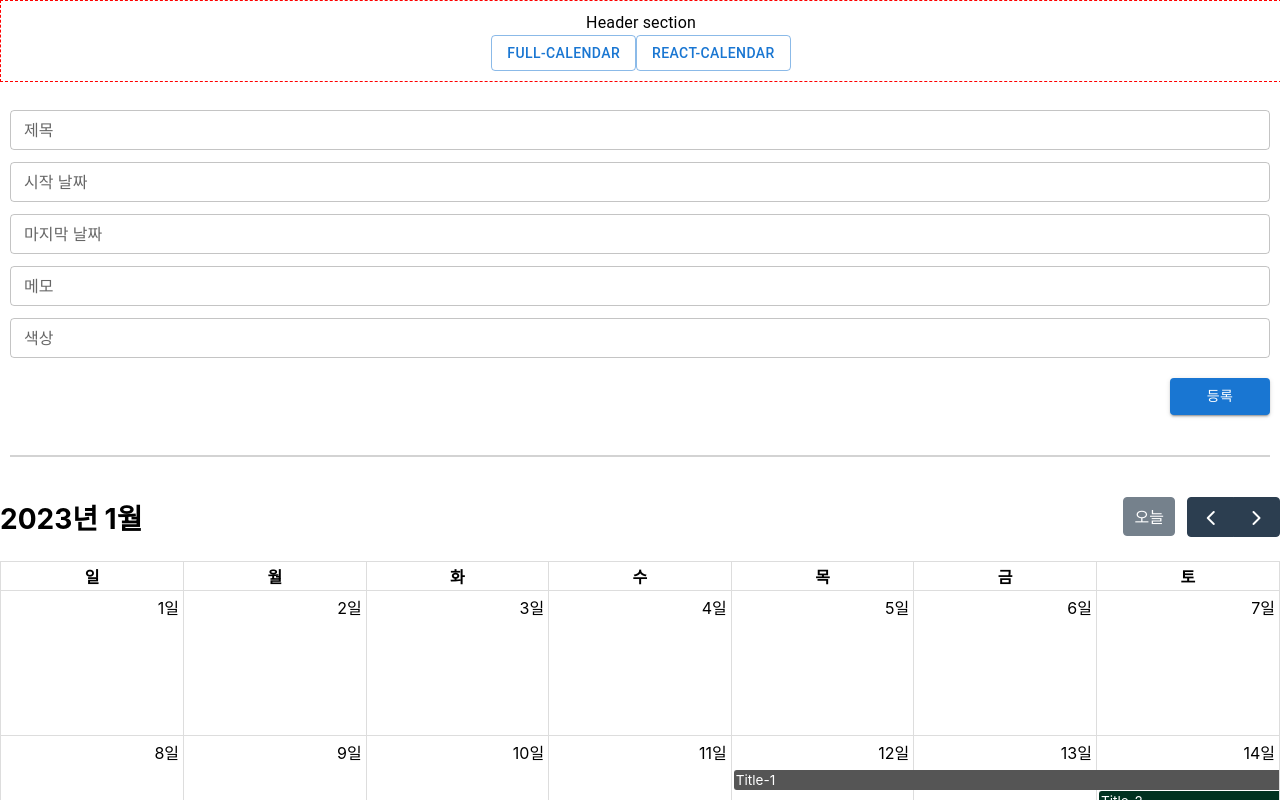
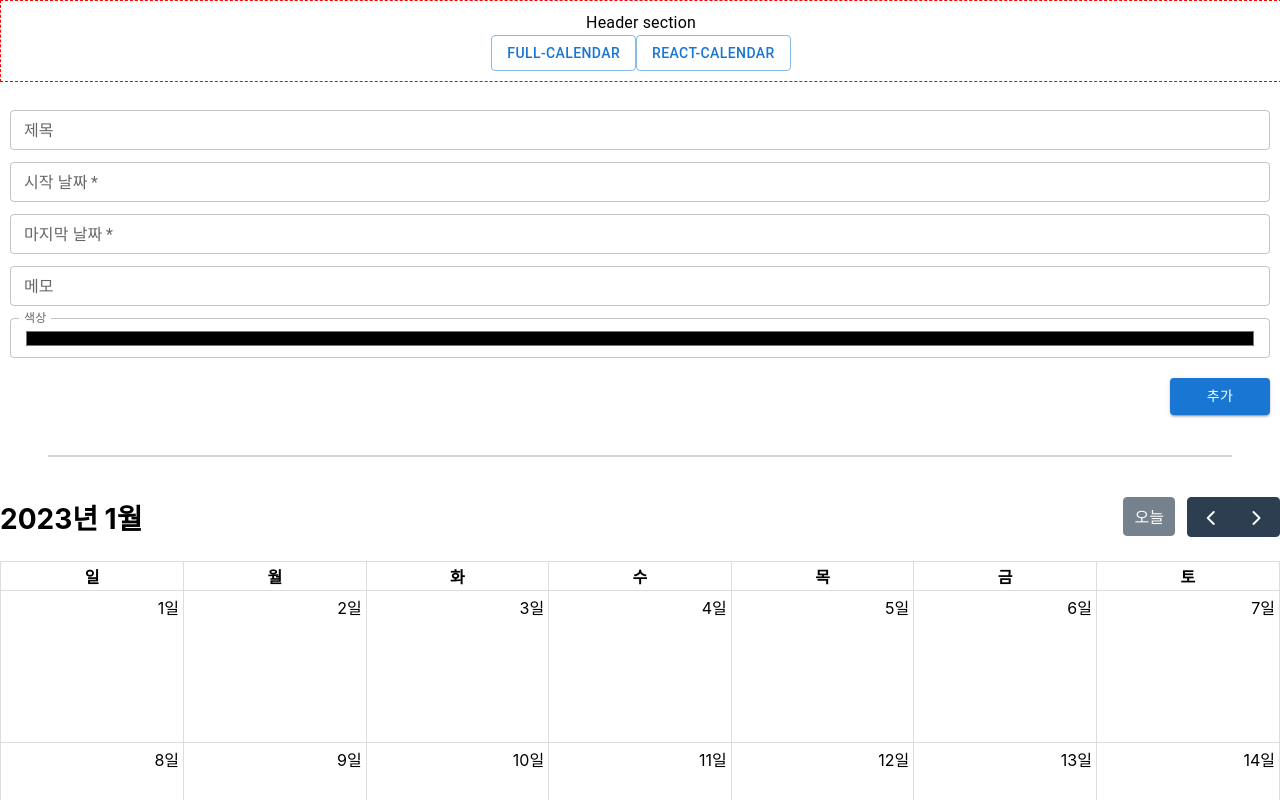
Before and after one commit to crayonzgrim/calendar-assign-web, a React (Create React App) app: page /custom in a window 1280 px wide. Shown: the top 800 px of the page. Built offline with nearby package versions, Linux system fonts and the light colour scheme.

Commit message:
✨ feat(*): add calendar-info with form

```diff
--- a/src/components/customCalendar/index.tsx
+++ b/src/components/customCalendar/index.tsx
@@ -1,5 +1,5 @@
 import { Box, TextField, styled, css, Typography, Divider } from '@mui/material'
-import { useCallback, useState } from 'react'
+import { useCallback, useEffect, useState } from 'react'
 import FullCalendar from '@fullcalendar/react'
 import {
   DateSelectArg,
@@ -11,6 +11,8 @@ import allLocales from '@fullcalendar/core/locales-all'
 import dayGridPlugin from '@fullcalendar/daygrid'
 import interactionPlugin from '@fullcalendar/interaction'
 import { DateForm } from '../dateForm'
+import { useSelector } from 'react-redux'
+import { RootState } from '../../redux/store'
 
 type CustomCalendarProps = {
   //
@@ -20,35 +22,43 @@ export const CustomCalendar = styled((props: CustomCalendarProps) => {
   /** Property */
   const { ...others } = props
 
-  const [data, setData] = useState<EventInput[]>([
-    {
+  const calendarInfo = useSelector((state: RootState) => state.addCalendar)
+
+  // const [data, setData] = useState<EventInput[]>([
+  //   {
+  //     id: crypto.randomUUID(),
+  //     title: 'Title-1',
+  //     start: '2023-01-12',
+  //     end: '2023-01-17',
+  //     memo: 'This is a memo',
+  //     color: '#555'
+  //   },
+  //   {
+  //     id: crypto.randomUUID(),
+  //     title: 'Title-2',
+  //     start: '2023-01-14',
+  //     end: '2023-01-23',
+  //     memo: 'This is a memo',
+  //     color: '#013220'
+  //   }
+  // ])
+
+  const [config, setConfig] = useState<EventInput>({
     id: crypto.randomUUID(),
-      title: 'Title-1',
-      start: '2023-01-12',
-      end: '2023-01-17',
-      memo: 'This is a memo',
-      color: '#555'
-    },
-    {
-      id: crypto.randomUUID(),
-      title: 'Title-2',
-      start: '2023-01-14',
-      end: '2023-01-23',
-      memo: 'This is a memo',
-      color: '#013220'
-    }
-  ])
+    title: '',
+    start: '',
+    end: '',
+    memo: '',
+    color: '#000'
+  })
 
-  const [toValue, setToValue] = useState(
-    new Date().toISOString().replace(/T.*$/, '')
-  )
-  const [fromValue, setFromValue] = useState(
-    new Date().toISOString().replace(/T.*$/, '')
-  )
+  console.log('config >> ', config)
 
   const [currentEvents, setCurrentEvents] = useState<EventApi[]>([])
 
   const todayStr = new Date().toISOString().replace(/T.*$/, '') // YYYY-MM-DD format
+
+  const [customTitle, setCustomTitle] = useState('')
 
   // const INITIAL_EVENTS: EventInput[] = [
   // {
@@ -68,48 +78,90 @@ export const CustomCalendar = styled((props: CustomCalendarProps) => {
   // ]
 
   /** Function */
-  const handleEvents = useCallback((event: EventApi[]) => {
-    setCurrentEvents(event)
+  // const handleEvents = useCallback((event: EventApi[]) => {
+  // setCurrentEvents(event)
   // console.log('event >> ', event)
-  }, [])
+  // }, [])
 
-  const handleDateSelect = useCallback((selectInfo: DateSelectArg) => {
-    let title = prompt('hello world')?.trim()
-    let calendarApi = selectInfo.view.calendar
-    // console.log('selectInfo >>> ', selectInfo)
-    // console.log('calendarApi >>> ', calendarApi)
+  const handleDateSelect = useCallback(
+    (selectInfo: DateSelectArg) => {
+      // let title = prompt('hello world')?.trim()
+      const calendarApi = selectInfo.view.calendar
+
       calendarApi.unselect()
 
-    if (title) {
+      console.log('calendarInfo >> ', calendarInfo)
+
+      // calendarApi.addEvent(calendarInfo)
+      //     id: new Date().toString(),
+      //     title,
+      //     start: selectInfo.startStr,
+      //     end: selectInfo.endStr,
+      //     allDay: selectInfo.allDay
+
+      if (config) {
         calendarApi.addEvent({
-        id: new Date().toString(),
-        title,
-        start: selectInfo.startStr,
-        end: selectInfo.endStr,
+          id: crypto.randomUUID(),
+          title: config.title,
+          start: selectInfo.start,
+          end: selectInfo.end,
           allDay: selectInfo.allDay
         })
       }
-  }, [])
+
+      // if (title) {
+      //   calendarApi.addEvent({
+      //     id: new Date().toString(),
+      //     title,
+      //     start: selectInfo.startStr,
+      //     end: selectInfo.endStr,
+      //     allDay: selectInfo.allDay
+      //   })
+      // }
+    },
+    [config]
+  )
 
   const handleEventClick = useCallback((data: EventClickArg) => {
     // console.log(data)
   }, [])
 
+  useEffect(() => {
+    // const calendarApi = selectInfo.view.calendar
+    //
+    // if (calendarInfo) {
+    //   calendarApi.addEvent(calendarInfo)
+    // }
+  }, [calendarInfo])
+
   /** Render */
   return (
     <Box {...others}>
-      <DateForm data={data} setData={setData} />
+      <DateForm
+        config={config}
+        setConfig={setConfig}
+        handleDateSelect={handleDateSelect}
+        customTitle={customTitle}
+        setCustomTitle={setCustomTitle}
+      />
+
+      <Divider
+        orientation={'horizontal'}
+        sx={{ border: '0.5px solid lightGray', mb: 5, mx: 6 }}
+      />
+
       <FullCalendar
-        // plugins={[dayGridPlugin, interactionPlugin]}
-        plugins={[dayGridPlugin]}
+        plugins={[dayGridPlugin, interactionPlugin]}
+        // plugins={[dayGridPlugin]}
         initialView="dayGridMonth"
         selectable={true}
         editable={true}
-        initialEvents={data}
+        initialEvents={calendarInfo}
+        // initialEvents={data}
         // initialEvents={INITIAL_EVENTS}
         locales={allLocales}
         locale="ko"
-        eventsSet={handleEvents}
+        // eventsSet={handleEvents}
         select={handleDateSelect}
         eventClick={handleEventClick}
       />
--- a/src/components/dateForm/index.tsx
+++ b/src/components/dateForm/index.tsx
@@ -1,40 +1,64 @@
-import React from 'react'
-import {
-  styled,
-  css,
-  Box,
-  Typography,
-  Divider,
-  FormControl,
-  Button
-} from '@mui/material'
-import { EventInput } from '@fullcalendar/core'
+import React, { useCallback, useEffect, useState } from 'react'
+import { styled, css, Box, Button } from '@mui/material'
+import { DateSelectArg, EventInput } from '@fullcalendar/core'
 import { TextField } from '../textField'
+import { useDispatch, useSelector } from 'react-redux'
+import { RootState } from '../../redux/store'
+import { addCalendarData } from '../../redux/calendarInfo'
+import { call } from '../../utils/base'
 
 type DateFormProps = {
-  data: EventInput[]
+  config: EventInput
+  setConfig: React.Dispatch<React.SetStateAction<any>>
+  handleDateSelect: (selectInfo: DateSelectArg) => void
 
-  setData: React.Dispatch<React.SetStateAction<EventInput[]>>
+  customTitle: string
+  setCustomTitle: (value: string) => void
 }
 
 export const DateForm = styled((props: DateFormProps) => {
   /** Property */
-  const { data, setData, ...others } = props
+  const {
+    config,
+    setConfig,
+    handleDateSelect,
+    customTitle,
+    setCustomTitle,
+    ...others
+  } = props
+
+  const calendarInfo = useSelector((state: RootState) => state.addCalendar)
+
+  const dispatch = useDispatch()
 
   /** Function */
-  const handleChangeForm = (e: any) => {
-    // console.log(e)
-  }
+  const handleChangeField = useCallback(
+    (e: React.ChangeEvent<HTMLTextAreaElement | HTMLInputElement>) => {
+      const name = e.target.name
+      const value = e.target.value
 
-  const handleTitleChange = (e: any) => {
-    console.log(e.target.value)
-  }
+      setConfig({
+        ...config,
+        [name]: value
+      })
+    },
+    [config, setConfig]
+  )
+
+  const handleAddData = useCallback(() => {
+    dispatch(addCalendarData(config))
+
+    call(handleDateSelect)
+  }, [config])
+
+  useEffect(() => {
+    // console.log('calendarInfo >> ', calendarInfo)
+  }, [calendarInfo])
 
   /** Render */
   return (
     <Box
       {...others}
-      component={'form'}
       sx={{
         display: 'flex',
         justifyContent: 'space-between',
@@ -42,40 +66,54 @@ export const DateForm = styled((props: DateFormProps) => {
         mb: 5
       }}
     >
-      <FormControl
-        sx={{ display: 'flex', flexDirection: 'column', flex: 1 }}
-        onChange={(e) => handleChangeForm(e)}
-      >
       <TextField
+        name="title"
         label="제목"
-          value={''}
+        value={config.title}
         required={false}
-          onChange={(e) => handleTitleChange(e)}
+        onChange={(e) => handleChangeField(e)}
       />
-        <TextField label="시작 날짜" value={''} required={true} />
-        <TextField label="마지막 날짜" value={''} required={true} />
-        <TextField label="메모" value={''} required={false} />
-        <TextField label="색상" value={''} required={false} />
+      <TextField
+        name="start"
+        label="시작 날짜"
+        value={config.start}
+        placeholder={'yyyy-MM-dd'}
+        required={true}
+        onChange={(e) => handleChangeField(e)}
+      />
+      <TextField
+        name="end"
+        label="마지막 날짜"
+        value={config.end}
+        placeholder={'yyyy-MM-dd'}
+        required={true}
+        onChange={(e) => handleChangeField(e)}
+      />
+      <TextField
+        name="memo"
+        label="메모"
+        value={config.memo}
+        multiline={true}
+        required={false}
+        onChange={(e) => handleChangeField(e)}
+      />
+      <TextField
+        name="color"
+        label="색상"
+        type={'color'}
+        value={config.color}
+        required={false}
+        onChange={(e) => handleChangeField(e)}
+      />
 
       <Button
+        type="submit"
         variant={'contained'}
+        onClick={handleAddData}
         sx={{ mt: 2, width: '100px', ml: 'auto' }}
       >
-          등록
+        추가
       </Button>
-      </FormControl>
-
-      <Divider
-        orientation={'horizontal'}
-        sx={{ border: '0.5px solid lightGray', mt: 5 }}
-      />
-
-      {/* <Box sx={{ display: 'flex', flexDirection: 'column', flex: 1 }}> */}
-      {/*   <Typography sx={{ textAlign: 'center' }}>TO</Typography> */}
-      {/* <TextField label="제목" value={toValue} /> */}
-      {/* <TextField label="날짜" value={toValue} /> */}
-      {/* <TextField label="내용" value={toValue} /> */}
-      {/* </Box> */}
     </Box>
   )
 })(({ theme }) => {
--- a/src/components/textField/index.tsx
+++ b/src/components/textField/index.tsx
@@ -14,19 +14,20 @@ type TextFieldProps = {
 
 export const TextField = styled((props: TextFieldProps) => {
   /** Property */
-  const { label = '', value = '' } = props
+  const { label = '', value = '', onChange, ...others } = props
 
   /** Function */
 
   /** Render */
   return (
     <MuiTextField
+      {...others}
       fullWidth
       label={label ?? ''}
       value={value ?? ''}
       margin={'dense'}
       size={'small'}
-      onChange={() => {}}
+      onChange={onChange}
     />
   )
 })(({ theme }) => {
--- a/src/redux/calendarInfo/calendarSlice.ts
+++ b/src/redux/calendarInfo/calendarSlice.ts
@@ -5,11 +5,11 @@ import { EventInput } from '@fullcalendar/core'
 const initialState: EventInput[] = [
   {
     id: crypto.randomUUID(),
-    title: '',
+    title: 'initial-test',
     start: new Date().toISOString().replace(/T.*$/, ''),
     end: new Date().toISOString().replace(/T.*$/, ''),
-    memo: '',
-    color: '#000'
+    memo: 'helloworld',
+    color: '#555'
   }
 ]
 
@@ -17,7 +17,7 @@ export const calendarSlice = createSlice({
   name: 'calendarInfo',
   initialState,
   reducers: {
-    addCalendarData: (state, action: PayloadAction<EventInput[]>) => {
+    addCalendarData: (state, action: PayloadAction<EventInput>) => {
       if (action.payload) {
         state.push(action.payload)
       }
--- /dev/null
+++ b/src/utils/base/index.ts
@@ -0,0 +1,3 @@
+export const call = <T>(func: Function | undefined, ...args: any) => {
+  return func?.call(func, ...args) ?? undefined
+}
```
Lines whose indentation alone changed are shown as unchanged.
